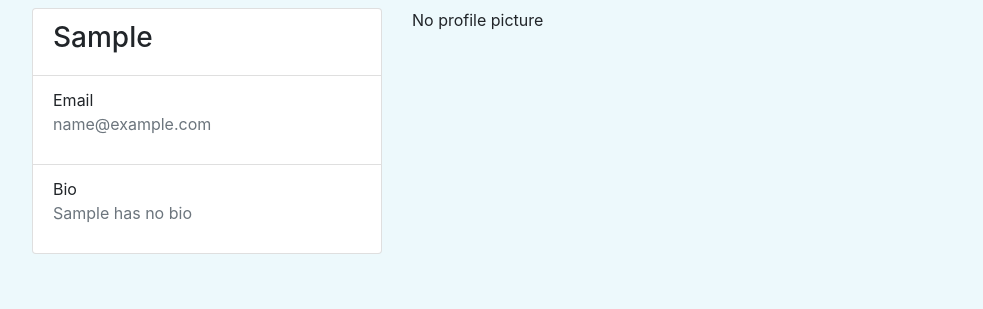
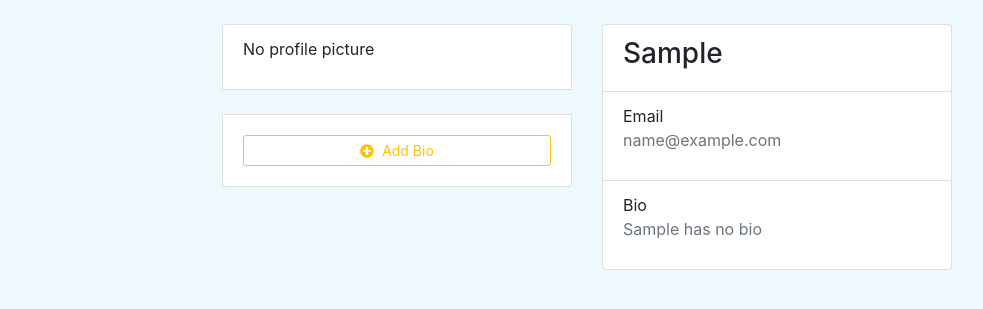
Before and after one commit to KenThumi/instaapp, a Django app: page /profile/ in a window 1280 px wide. Shown: the part 56-365 px from the top of the page, without its empty margins (53-1036 px from the left). Run offline with Django 3.2, Linux system fonts and the light colour scheme; the visitor is signed in with stand-in values (Sample User, id 1); some libraries are stand-ins or nearby versions.

Commit message:
Updated Profile page layout

```diff
--- a/photos/templates/navbar.html
+++ b/photos/templates/navbar.html
@@ -1,5 +1,5 @@
 <nav class="navbar navbar-expand-lg navbar-light bg-navbar">
-    <a class="navbar-brand" href="#">Insta App</a>
+    <a class="navbar-brand" href="{%url 'home'%}">Insta App</a>
     <button class="navbar-toggler" type="button" data-toggle="collapse" data-target="#navbarSupportedContent" aria-controls="navbarSupportedContent" aria-expanded="false" aria-label="Toggle navigation">
       <span class="navbar-toggler-icon"></span>
     </button>
@@ -7,7 +7,7 @@
     <div class="collapse navbar-collapse" id="navbarSupportedContent">
       <ul class="navbar-nav mr-auto">
         <li class="nav-item">
-          <a class="nav-link" href="#">Home </a>
+          <a class="nav-link" href="{%url 'home'%}">Home </a>
         </li>
         <li class="nav-item">
           <a class="nav-link" href="#">Link</a>
--- a/photos/templates/profile/profile.html
+++ b/photos/templates/profile/profile.html
@@ -3,9 +3,30 @@
 {% block content %}
 <div class="container my-2">
     <div class="row">
+        <div class="col-md-4 offset-md-2">
+            {% if user.profile %}
 
+            <img src="{{user.profile.profile_photo.url }}" alt="" class="rounded-circle img-thumbnail">
+
+            {%else%}
+            <ul class="list-group mt-md-3">
+                <li class="list-group-item">
+                      <p>No profile picture</p>
+                </li>
+                <br>
+                <li class="list-group-item ">
+                    <a href="#" class="btn btn-sm btn-outline-warning mx-auto d-block my-2">
+                        <i class="fas fa-plus-circle mr-1" aria-hidden="true"></i>
+                        Add Bio </a>
+                </li>
+            </ul>
+
+            {% endif %}
+
+
+        </div>
         <div class="col-md-4">
-            <ul class="list-group">
+            <ul class="list-group mt-3">
                 <li class="list-group-item">
                     <h3> {{user.username| title}} </h3>
                 </li>
@@ -27,18 +48,7 @@
 
 
         </div>
-        <div class="col-md-4">
-                        {% if user.profile %}
 
-                        <img src="{{user.profile.profile_photo.url }}" alt="" class="img-thumbnail">
-
-                        {%else%}
-                        <p>No profile picture</p>
-
-                        {% endif %}
-
-
-        </div>
     </div>
 
 </div>
```
